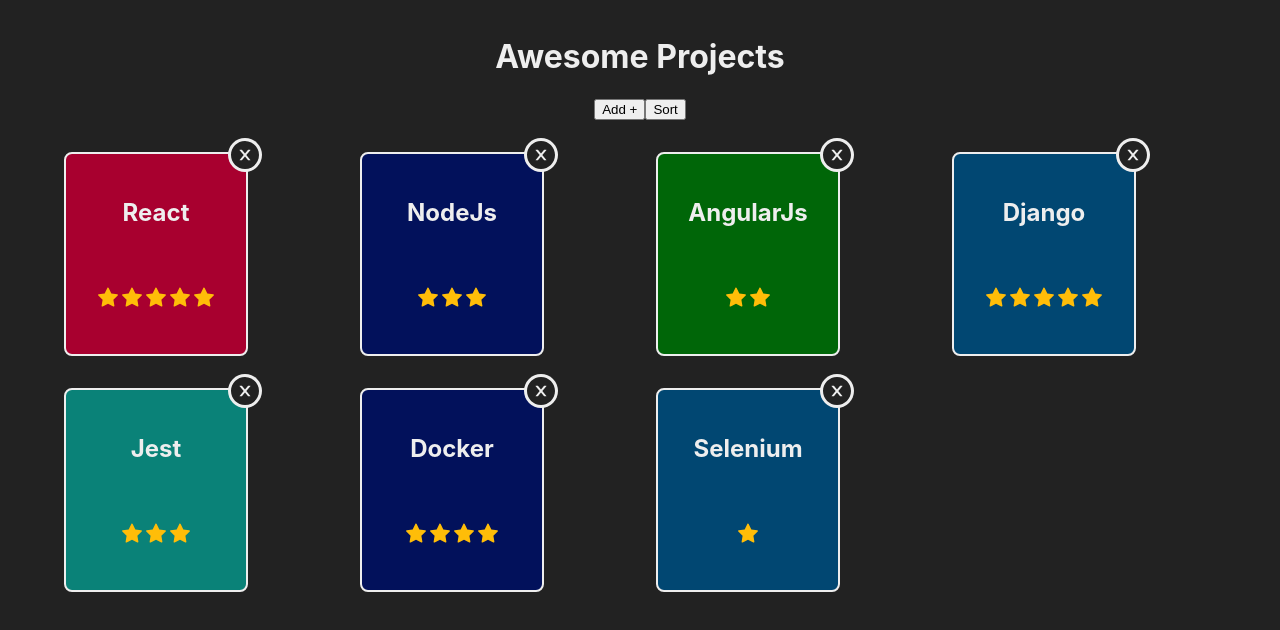
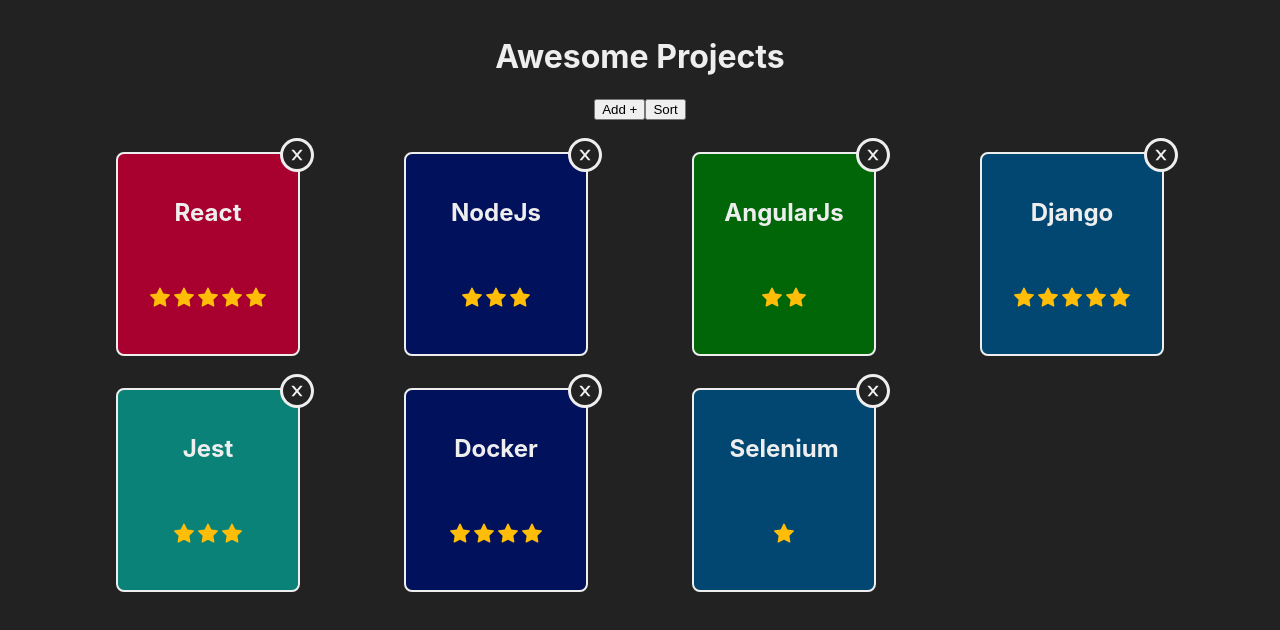
Before and after one commit to remuollinen/github-projects, a React (Create React App) app: page / in a window 1280 px wide. Shown: the top 630 px of the page. Built offline with nearby package versions, Linux system fonts and the light colour scheme.

Commit message:
adjusted app styles and deleted default react logo

```diff
--- a/src/App.css
+++ b/src/App.css
@@ -11,17 +11,18 @@
 .card-grid {
 	display: grid;
 	grid-template-columns: repeat(4, 1fr);
-	grid-gap: 2rem;
+	grid-row-gap: 2rem;
 	padding: 2rem;
+	justify-items: center;
 }
 
-@media screen and (max-width: 768px) {
+@media screen and (max-width: 1040px) {
 	.card-grid {
 		grid-template-columns: repeat(3, 1fr);
 	}
 }
 
-@media screen and (max-width: 600px) {
+@media screen and (max-width: 800px) {
 	.card-grid {
 		grid-template-columns: repeat(2, 1fr);
 	}
```
Also changed, not shown: src/logo.svg (deleted).
